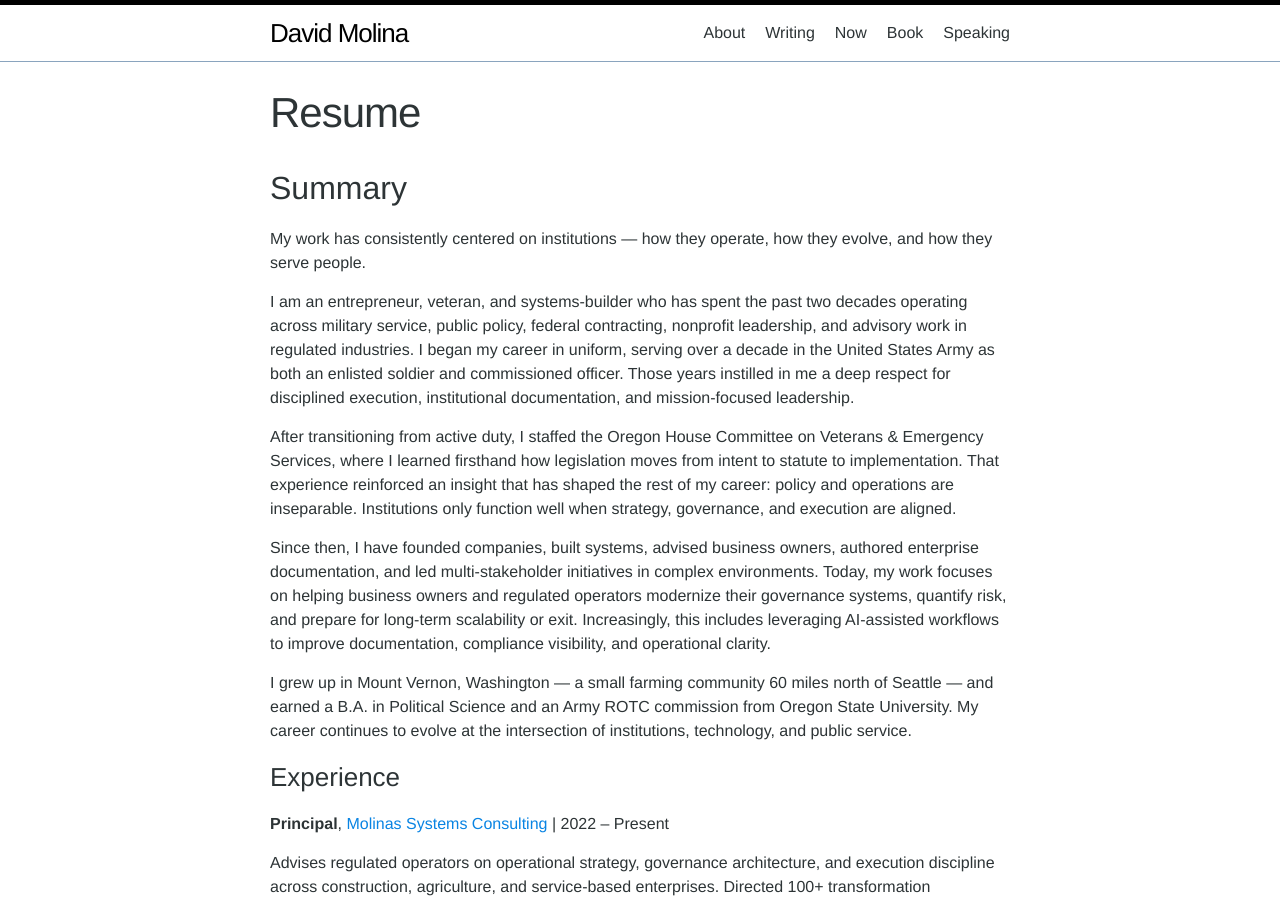
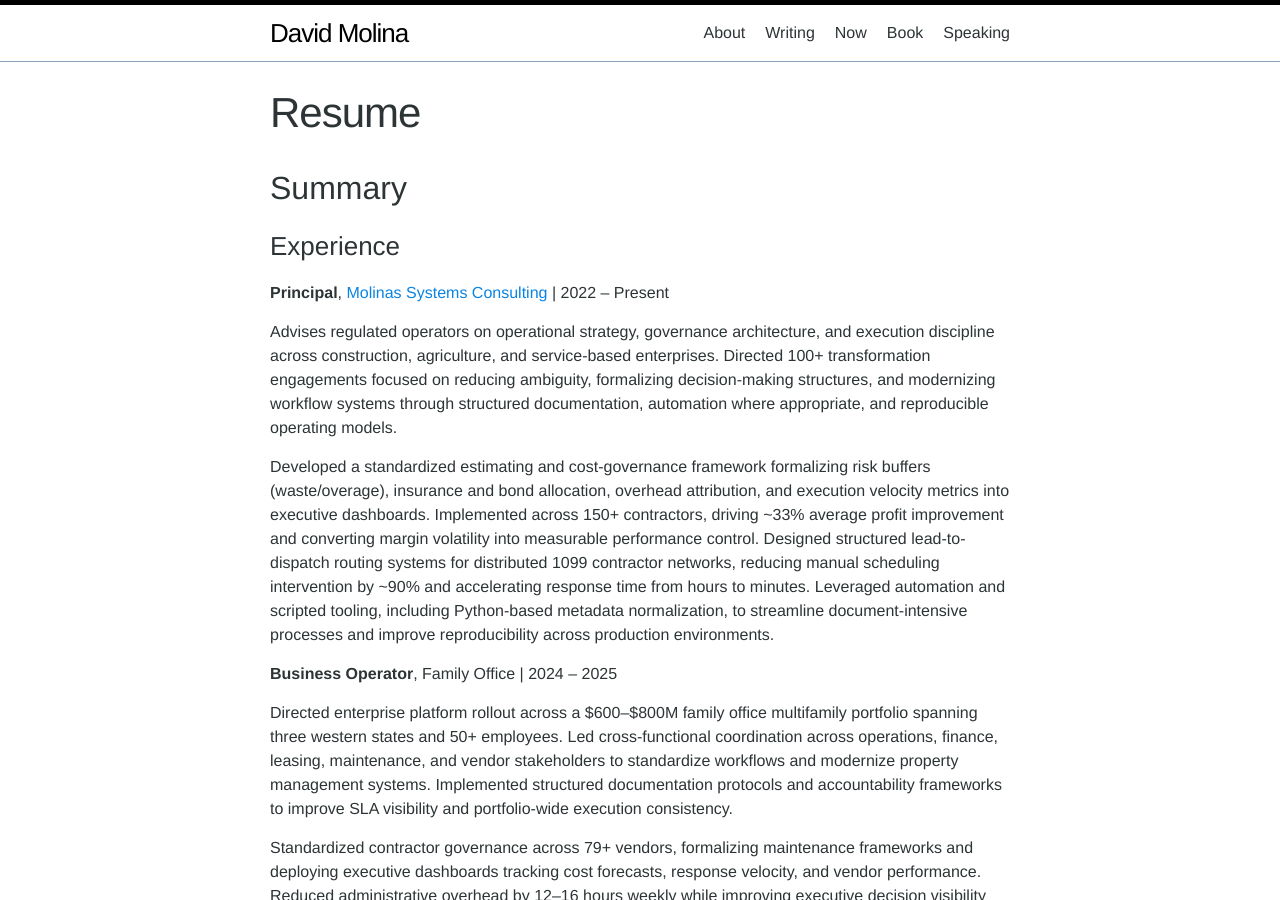
Before and after one commit to davidmolina/davidmolina.github.io, a Jekyll site: the page built from resume.md, in a window 1280 px wide and 900 px high. Built offline with Jekyll 4.4.1, drawn with Linux system fonts in a browser that asks for light colours.

Commit message:
[resume] cleanup, re-add URL

```diff
--- a/index.html
+++ b/index.html
@@ -93,7 +93,7 @@ title: David Molina
 
     <p class="links">
       <a href="https://principlesofmeslo.com/">Read the book</a>
-      <a href="https://stan.store/principlesofmeslo">The MESLO System</a>
+      <a href="https://stan.store/principlesofmeslo">Master Takeoff and 1:1 Coaching</a>
     </p>
 
     <img src="https://davidmolina.s3.us-west-2.amazonaws.com/david_molina_headshot.jpeg"
--- a/resume.md
+++ b/resume.md
@@ -8,16 +8,6 @@ permalink: /resume/
 ---
 
 ## Summary
-
-My work has consistently centered on institutions — how they operate, how they evolve, and how they serve people.
-
-I am an entrepreneur, veteran, and systems-builder who has spent the past two decades operating across military service, public policy, federal contracting, nonprofit leadership, and advisory work in regulated industries. I began my career in uniform, serving over a decade in the United States Army as both an enlisted soldier and commissioned officer. Those years instilled in me a deep respect for disciplined execution, institutional documentation, and mission-focused leadership.
-
-After transitioning from active duty, I staffed the Oregon House Committee on Veterans & Emergency Services, where I learned firsthand how legislation moves from intent to statute to implementation. That experience reinforced an insight that has shaped the rest of my career: policy and operations are inseparable. Institutions only function well when strategy, governance, and execution are aligned.
-
-Since then, I have founded companies, built systems, advised business owners, authored enterprise documentation, and led multi-stakeholder initiatives in complex environments. Today, my work focuses on helping business owners and regulated operators modernize their governance systems, quantify risk, and prepare for long-term scalability or exit. Increasingly, this includes leveraging AI-assisted workflows to improve documentation, compliance visibility, and operational clarity.
-
-I grew up in Mount Vernon, Washington — a small farming community 60 miles north of Seattle — and earned a B.A. in Political Science and an Army ROTC commission from Oregon State University. My career continues to evolve at the intersection of institutions, technology, and public service.
 
 ### Experience
 **Principal**, [Molinas Systems Consulting](https://molinas.consulting/)
```
Also changed, not shown: other parts of index.html (+1 -1 lines), now.md (+0 -4 lines).
